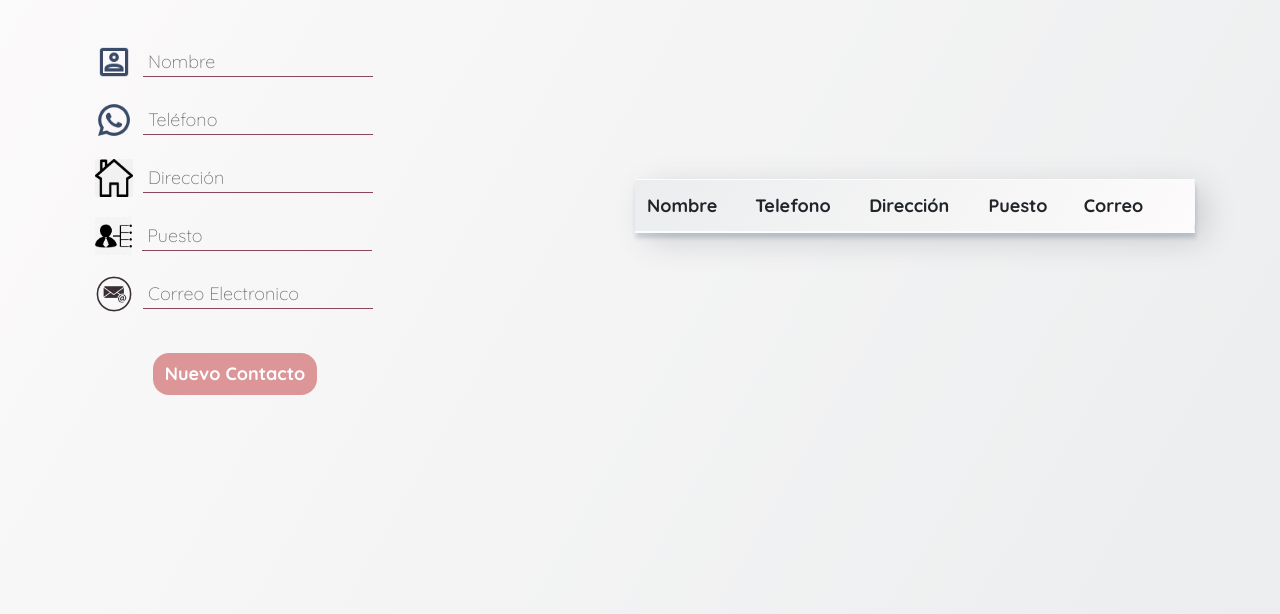
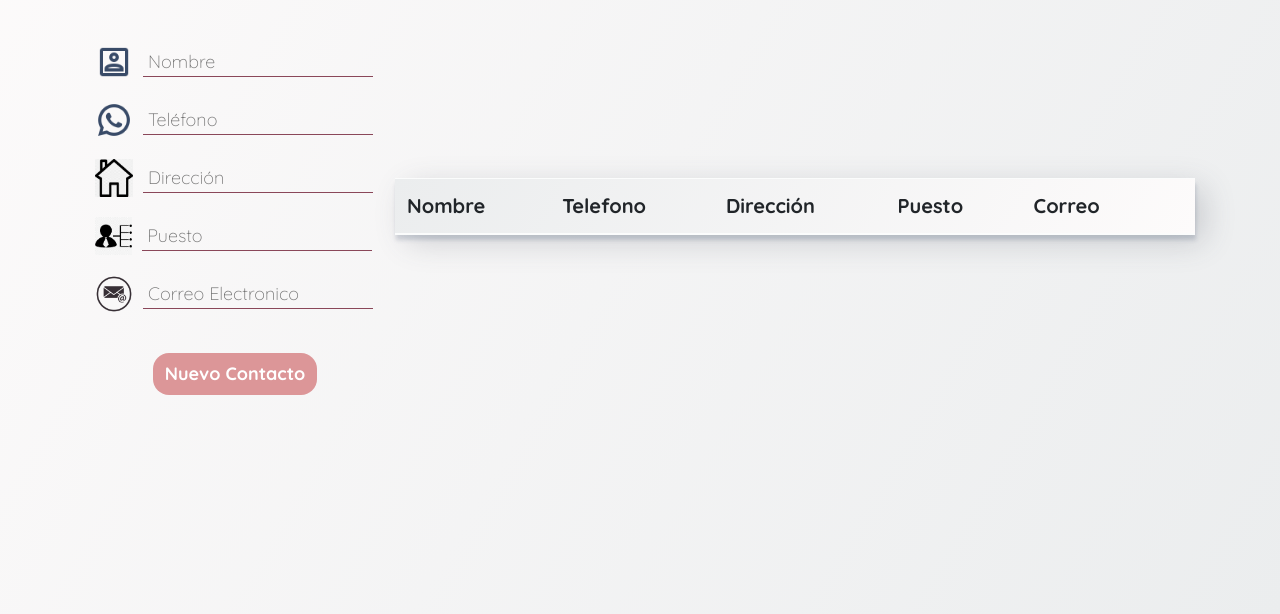
Before and after one commit to van123782/directoriovanguard.github.io, a plain HTML site: page index.html in a window 1280 px wide. Shown: the part 186-800 px from the top of the page. Drawn offline with nearby package versions, Linux system fonts and the light colour scheme.

Commit message:
Update styles.css

```diff
--- a/styles/styles.css
+++ b/styles/styles.css
@@ -121,12 +121,12 @@ input:focus ~ .linea::before {
 }
 
 table {
-	width: 560px !important;
+	width: 800px !important;
 	border-radius: 12px;
 	box-shadow: 10px 8px 30px rgba(76, 83, 94, 0.219);
 }
 th {
-	font-size: 18px;
+	font-size: 20px;
 	font-weight: 700;
 }
 thead tr {
```
